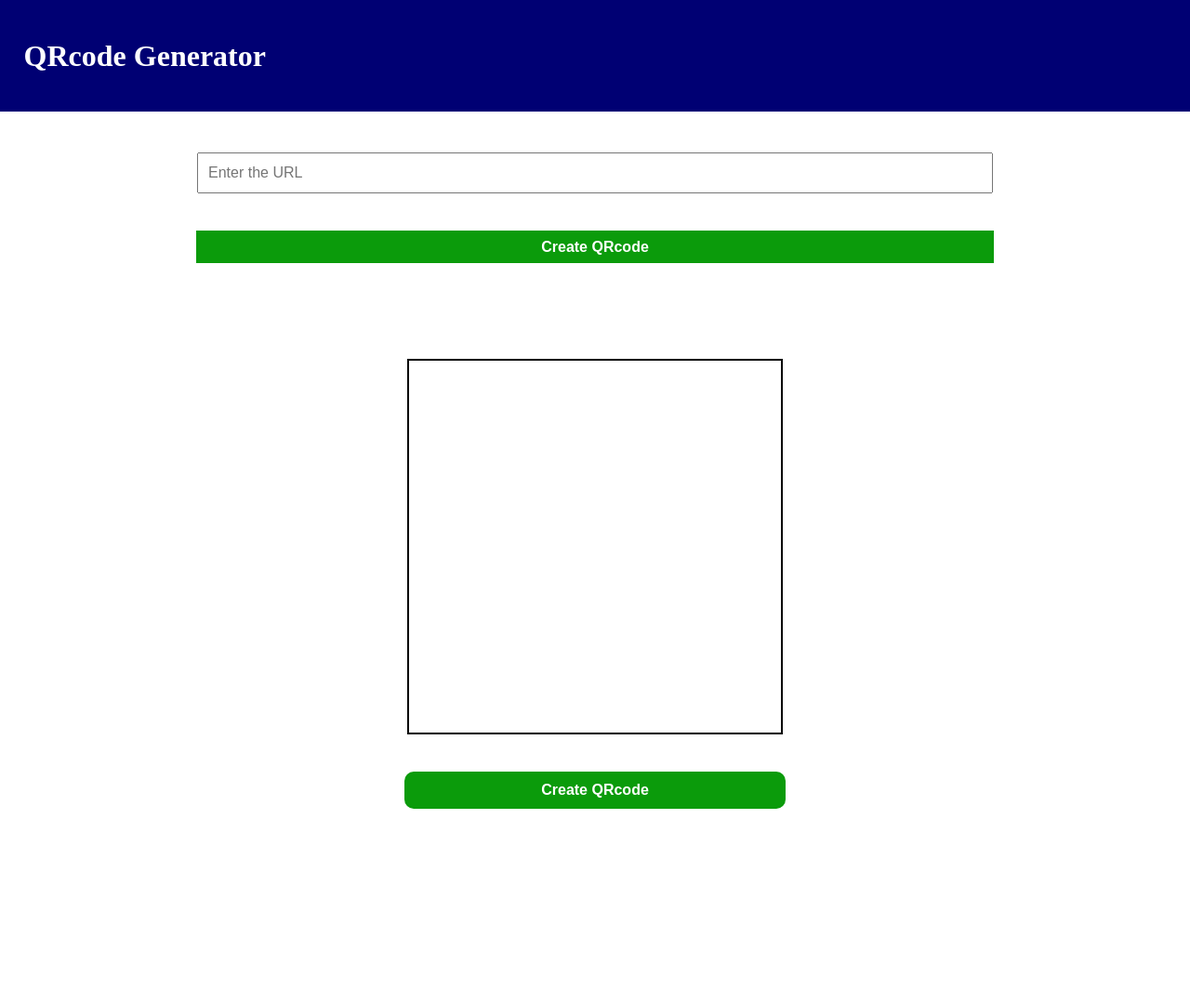
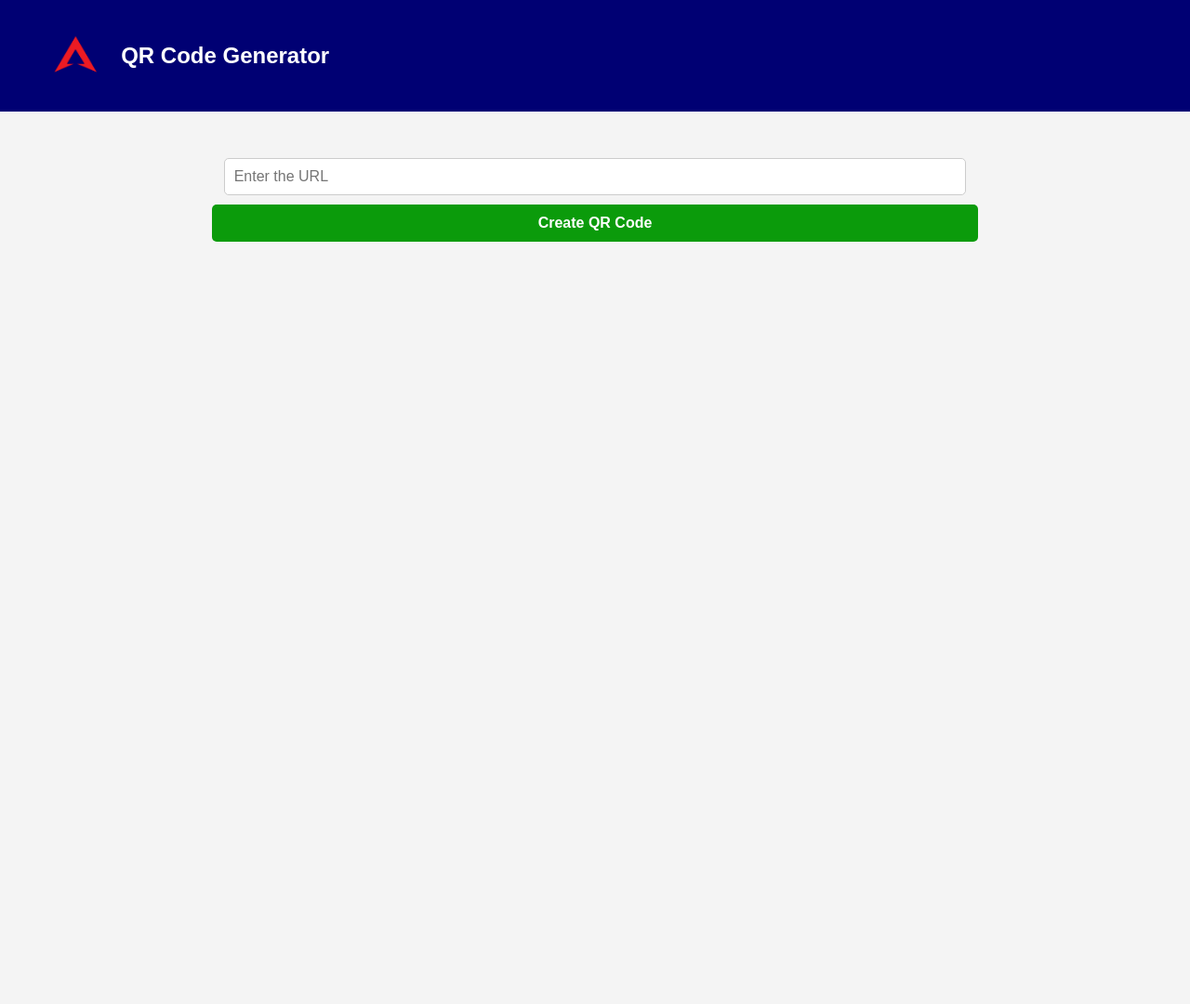
Before and after one commit to ankitprajapat42/QRcode_generator_website, a Flask app: page / in a window 1280 px wide. Shown: the whole page at 93% size. After the commit the page ends 260 px from the top, so only its background shows below. Run offline with Flask 3, Linux system fonts and the light colour scheme.

Commit message:
complete website

```diff
--- a/app.py
+++ b/app.py
@@ -1,14 +1,29 @@
-from flask import Flask,render_template,request
+from flask import Flask, render_template, request
+import qrcode
+import os
 
+app = Flask(__name__)
 
+@app.route('/', methods=['GET', 'POST'])
+def index():
+    if request.method == 'POST':
+        url = request.form.get('url')
+        qr_img = qrcode.make(url)
 
-app=Flask(__name__)
-@app.route('/', methods=['GET','POST'])
-def index():
-    if request.method=='POST':
-        data=request.form.get('url')
+        # Save the QR code in the static folder
+        save_folder = os.path.join(app.root_path, "static")
+        save_path = os.path.join(save_folder, "qr-img.png")
+
+        if not os.path.exists(save_folder):
+            os.makedirs(save_folder)
+
+        qr_img.save(save_path)
+
+        # Relative path for rendering the image
+        qr_image_url = "/static/qr-img.png"
+        return render_template("index.html", qr_image=qr_image_url)
     else:
         return render_template('index.html')
 
-if __name__=='__main__':
-    app.run('localhost',100,debug=True)
+if __name__ == '__main__':
+    app.run(debug=True)
--- a/static/style.css
+++ b/static/style.css
@@ -1,95 +1,125 @@
-*{
-    margin: 0px;
-    padding: 0px;
+* {
+    margin: 0;
+    padding: 0;
+    box-sizing: border-box;
 }
 
-header{
+body {
+    font-family: Arial, sans-serif;
+}
+
+header {
     height: 15vh;
     width: 100%;
     background-color: rgb(0, 0, 115);
     display: flex;
     align-items: center;
-
+    padding: 0 2%;
 }
 
-header h1{
+header h1 {
     color: #fff;
+    font-size: 24px;
     margin-left: 2%;
 }
 
-main{
-    height: 120vh;
-    width: 100%;
-
-
+.logo{
+    background-image: url(../static/logo_01.png);
+    height: 10vh;
+    width: 10vh;
+    background-size: cover;
 }
 
-.box{
-    height: 30vh;
+main {
+    min-height: 100vh;
     width: 100%;
-    display: inline-block;
-    margin-top: 2%;
-
+    padding: 2%;
+    background-color: #f4f4f4;
 }
 
-.box div{
-    height: 10vh;
+.box {
+    height: auto;
+    width: 100%;
+    margin-top: 2%;
+}
+
+.box div {
+    height: auto;
     width: 100%;
     display: flex;
     justify-content: center;
     align-items: center;
+    margin: 10px 0;
 }
 
-.box input{
+.box input {
     height: 40px;
     width: 65%;
     font-size: 16px;
-    padding-left: 10px;
-    padding-right: 10px;
-
+    padding: 0 10px;
+    border: 1px solid #ccc;
+    border-radius: 5px;
 }
 
-.box button{
-    height: 35px;
+.box button {
+    height: 40px;
     width: 67%;
     color: #fff;
     font-weight: bold;
     font-size: 16px;
     border: none;
+    border-radius: 5px;
     background-color: rgb(11, 155, 11);
-
+    cursor: pointer;
+    transition: background-color 0.3s ease;
 }
 
-.Block{
+.box button:hover {
+    background-color: rgb(8, 120, 8);
+}
+
+.block {
+    height: auto;
+    width: 100%;
+    display: flex;
+    flex-direction: column;
+    justify-content: center;
+    align-items: center;
+    margin-top: 20px;
+}
+
+.QRcode {
+    height: 400px;
+    width: 400px;
+    border: 2px solid black;
+    display: flex;
+    justify-content: center;
+    align-items: center;
+    background-color: #fff;
+}
+
+.download_button {
     height: auto;
     width: 100%;
     display: flex;
     justify-content: center;
     align-items: center;
+    margin-top: 20px;
 }
 
-.QRcode{
-    height: 400px;
-    width: 400px;
-    border: 2px solid black;
-}
-
-.download_button{
-    height: 15vh;
-    width: 100%;
-    display: flex;
-    justify-content: center;
-    align-items: center;
-}
-
-.download_button button{
+.download_button button {
     height: 40px;
-    width: 32%;
+    width: 120%;
     background-color: rgb(11, 155, 11);
     color: #fff;
     font-size: 16px;
     font-weight: bold;
     border: none;
     border-radius: 10px;
+    cursor: pointer;
+    transition: background-color 0.3s ease;
+}
 
+.download_button button:hover {
+    background-color: rgb(8, 120, 8);
 }
--- a/templates/index.html
+++ b/templates/index.html
@@ -3,39 +3,39 @@
 <head>
     <meta charset="UTF-8">
     <meta name="viewport" content="width=device-width, initial-scale=1.0">
-    <title>Document</title>
-    <link rel="stylesheet" href="../static/style.css">
+    <title>QR Code Generator</title>
+    <link rel="stylesheet" href="/static/style.css">
 </head>
 <body>
     <header>
         <div class="logo"></div>
-        <h1>QRcode Generator</h1>
+        <h1>QR Code Generator</h1>
     </header>
     <main>
         <div class="box">
-            <form action="POST">
+            <form action="/" method="post">
                 <div>
-                    <input type="text" id="url" placeholder="Enter the URL">
+                    <input type="text" id="url" name="url" placeholder="Enter the URL" required>
                 </div>
                 <div>
-                    <button>Create QRcode</button>
+                    <button type="submit">Create QR Code</button>
                 </div>
             </form>
         </div>
 
-        <div class="Block">
-            <div class="QRcode"></div>
+        {% if qr_image %}
+        <div class="block">
+            <div class="qrcode">
+                <h2>Your QR Code:</h2>
+                <img src="{{ qr_image }}" alt="QR Code">
+            </div>
+            <div class="download_button">
+                <a href="{{ qr_image }}" download="QRCode.png">
+                    <button >Download QR Code</button>
+                </a>
+            </div>
         </div>
-        <div class="download_button">
-            <button>Create QRcode</button>
-        </div>
-
-
-
-
+        {% endif %}
     </main>
-
-
-
 </body>
 </html>
```
Also changed, not shown: static/logo_01.png (added), static/qr-img.png (added).
